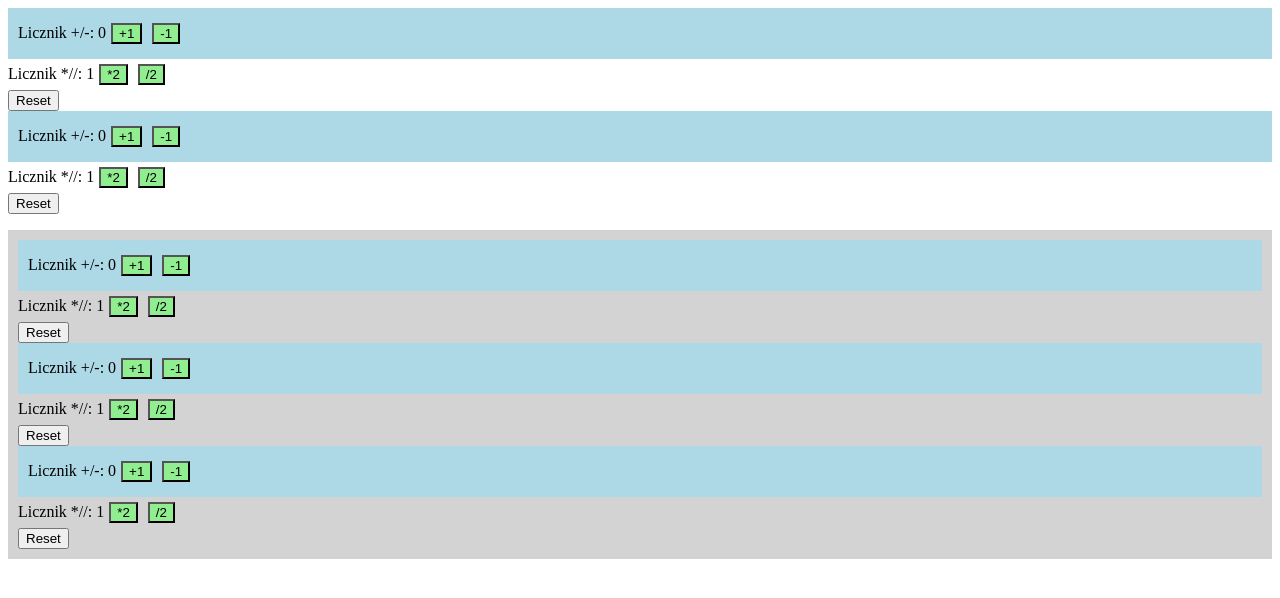
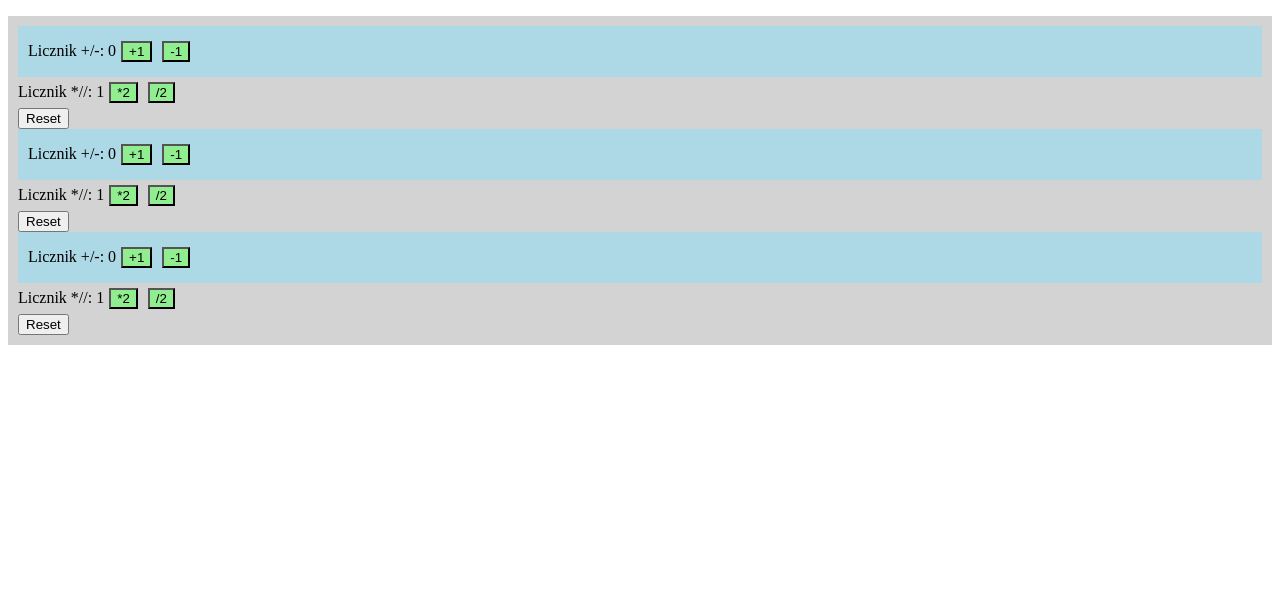
Before and after one commit to bartekbugala/react-playground, a plain HTML site: page Kodilla-18.6/index.html in a window 1280 px wide. Drawn offline with nearby package versions, Linux system fonts and the light colour scheme.

Commit message:
modified:   Kodilla-18.6/index.html 	modified:   Kodilla-18.6/script.js

```diff
--- a/Kodilla-18.6/index.html
+++ b/Kodilla-18.6/index.html
@@ -8,8 +8,6 @@
 </head>
 <body>
         <div id="app"></div>
-        <div id="app2"></div>
-        <div id="app3"></div>
         <script src="https://unpkg.com/react@15.3.2/dist/react.js"></script>
         <script src="https://unpkg.com/react-dom@15.3.2/dist/react-dom.js"></script>
 
--- a/Kodilla-18.6/script.js
+++ b/Kodilla-18.6/script.js
@@ -1,5 +1,3 @@
-// abbr for React.createElement
-const RcE = React.createElement;
 const consoleSpacer = function () {
     console.log('-------------------------------------------')
 }
@@ -70,24 +68,24 @@ const Counter = React.createClass({
       listStyle: 'none',
       padding: '10px'
     };
-    return RcE(
+    return React.createElement(
       'div',
       {},
-      RcE(
+      React.createElement(
         'div',
         { style: style },
-        RcE('span', {}, 'Licznik +/-: ' + this.state.counter),
-        RcE('button', { onClick: this.increment, style: btnStyle }, '+1'),
-        RcE('button', { onClick: this.decrement, style: btnStyle }, '-1')
+        React.createElement('span', {}, 'Licznik +/-: ' + this.state.counter),
+        React.createElement('button', { onClick: this.increment, style: btnStyle }, '+1'),
+        React.createElement('button', { onClick: this.decrement, style: btnStyle }, '-1')
       ),
-      RcE(
+      React.createElement(
         'div',
         {},
-        RcE('span', {}, 'Licznik *//: ' + this.state.counter2),
-        RcE('button', { onClick: this.multiply, style: btnStyle }, '*2'),
-        RcE('button', { onClick: this.divide, style: btnStyle }, '/2')
+        React.createElement('span', {}, 'Licznik *//: ' + this.state.counter2),
+        React.createElement('button', { onClick: this.multiply, style: btnStyle }, '*2'),
+        React.createElement('button', { onClick: this.divide, style: btnStyle }, '/2')
       ),
-      RcE('button', { onClick: this.reset }, 'Reset')
+      React.createElement('button', { onClick: this.reset }, 'Reset')
     );
   },
 
@@ -129,9 +127,6 @@ const Counter = React.createClass({
   }
 });
 
-const element = RcE(Counter);
-const element2 = RcE(Counter);
-
 const CountersList = React.createClass({
   propTypes: {
     array: React.PropTypes.array.isRequired
@@ -143,16 +138,14 @@ const CountersList = React.createClass({
       padding: '10px'
     };
     const counters = this.props.array.map(function(element) {
-      return RcE(Counter, { key: element });
+      return React.createElement(Counter, { key: element });
     });
 
-    return RcE('ul', { style: style }, RcE('li', {}, counters));
+    return React.createElement('ul', { style: style }, React.createElement('li', {}, counters));
   }
 });
 
 const countersArray = [1, 2, 3];
-const element3 = RcE(CountersList, { array: countersArray });
+const element = React.createElement(CountersList, { array: countersArray });
 
 ReactDOM.render(element, document.getElementById('app'));
-ReactDOM.render(element2, document.getElementById('app2'));
-ReactDOM.render(element3, document.getElementById('app3'));
```
